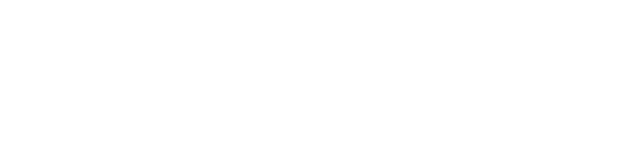
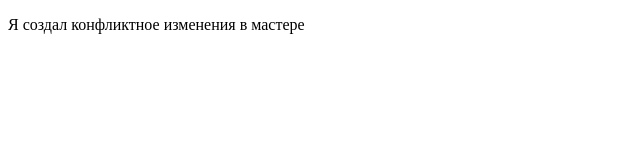
Before and after one commit to happydeadman/git-bases, a plain HTML site: page index.html in a window 1280 px wide. Shown: the whole page, without its empty margins (0-640 px from the left). Drawn offline with Linux system fonts and the light colour scheme.

Commit message:
other p added

```diff
--- a/index.html
+++ b/index.html
@@ -7,6 +7,6 @@
     <title>Document</title>
 </head>
 <body>
-
+    <p>Я создал конфликтное изменения в мастере</p>
 </body>
 </html>
```
